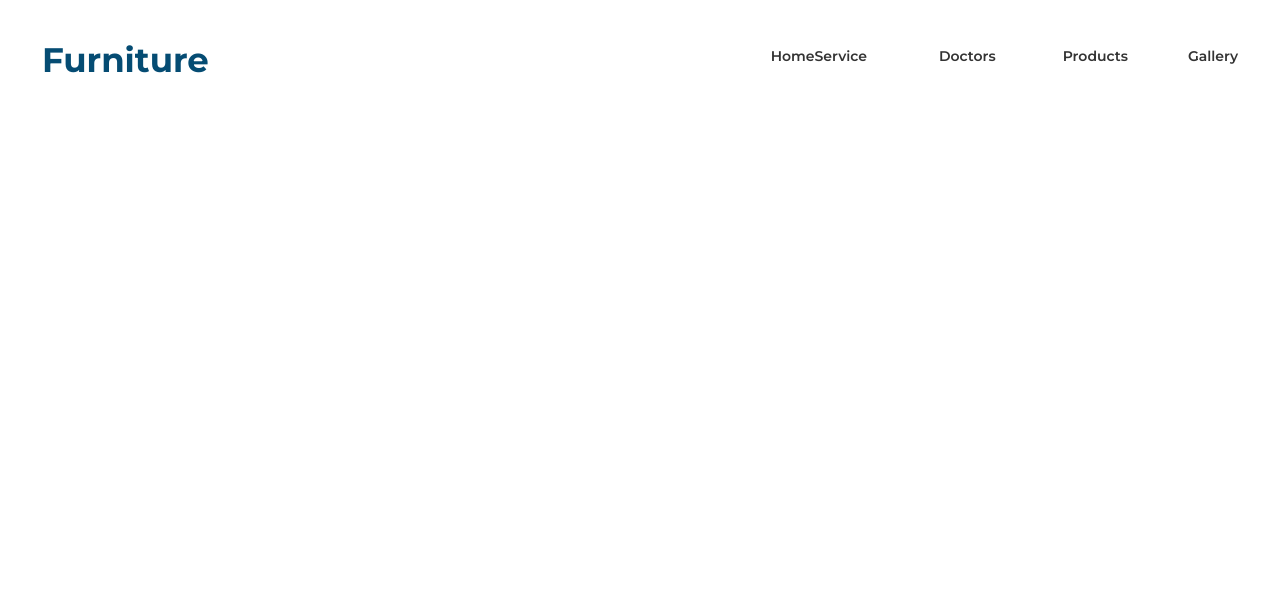
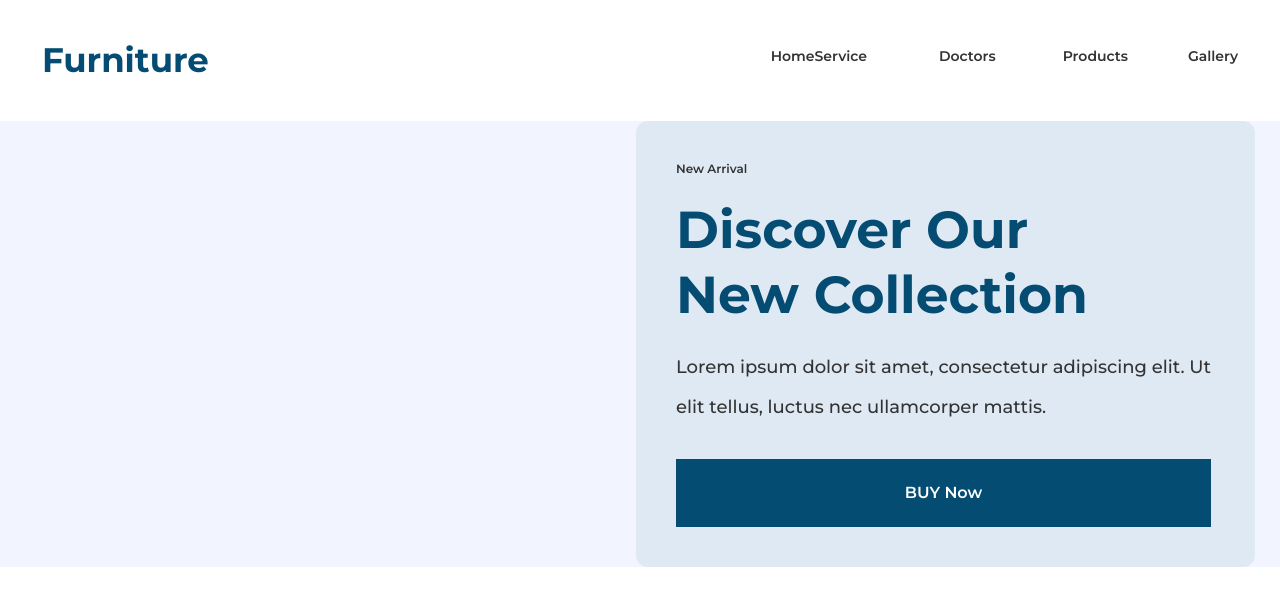
Before and after one commit to YaxyobekUz/furniture, a website: page index.html in a window 1280 px wide. Drawn offline with Linux system fonts and the light colour scheme.

Commit message:
The hero page of the site has been completed

```diff
--- a/index.html
+++ b/index.html
@@ -11,10 +11,10 @@
   <link rel="preconnect" href="https://fonts.gstatic.com" crossorigin>
   <link href="https://fonts.googleapis.com/css2?family=Montserrat:wght@400;500;600;700&display=swap" rel="stylesheet">
 </head>
-<body class="font-montserrat text-xl text-br-text-dark-gray font-semibold">
+<body class="font-montserrat text-xl text-br-text-dark-gray font-semibold box-border m-0 p-0">
   <!-- header  -->
   <header class="py-10">
-    <div class="flex justify-between al width-full mx-auto max-w-1196">
+    <div class="flex justify-between al w-full mx-auto max-w-1196">
       <h1 class="text-34 leading-41 font-bold text-br-primary">Furniture</h1>
       <nav>
         <ul class="flex items-center">
@@ -27,5 +27,16 @@
       </nav>
     </div>
   </header>
+  <!-- hero  -->
+  <section class="bg-light-blue pt-155 pb-150">
+    <div class="w-full mx-auto max-w-1270 px-5 flex justify-end">
+      <div class="flex flex-col bg-hero-light-blue rounded-xl p-10 pr-11">
+        <p class="text-xs leading-xl mb-5">New Arrival</p>
+        <h2 class="text-br-primary font-bold  mb-5 text-52 leading-65">Discover Our <br> New Collection</h2>
+        <span class="font-medium text-lg mb-8 leading-10">Lorem ipsum dolor sit amet, consectetur adipiscing elit. Ut <br> elit tellus, luctus nec ullamcorper mattis.</span>
+        <a class="inline-block w-229 text-white leading-5 text-base bg-primary rounded-50 py-6 text-center" href="#">BUY Now</a>
+      </div>
+    </div>
+  </section>
 </body>
 </html>
```
Also changed, not shown: dist/output.css.
